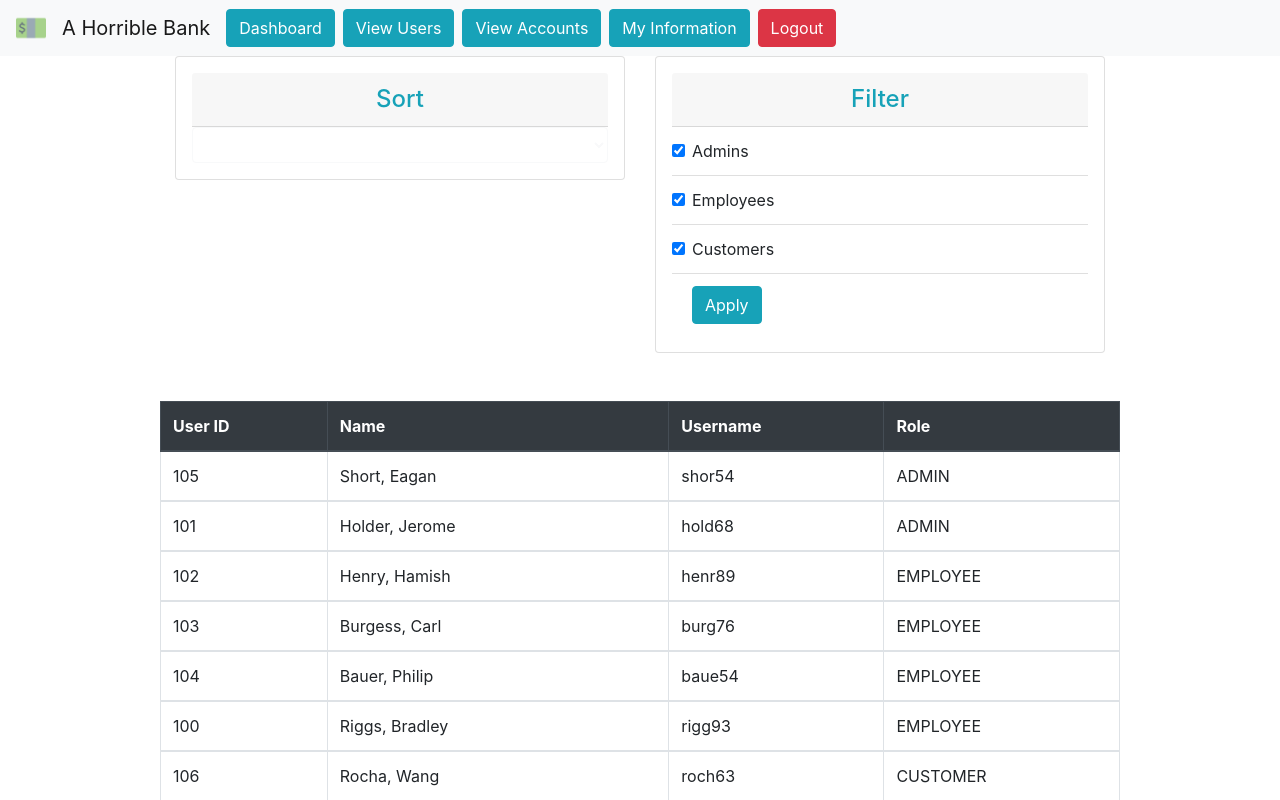
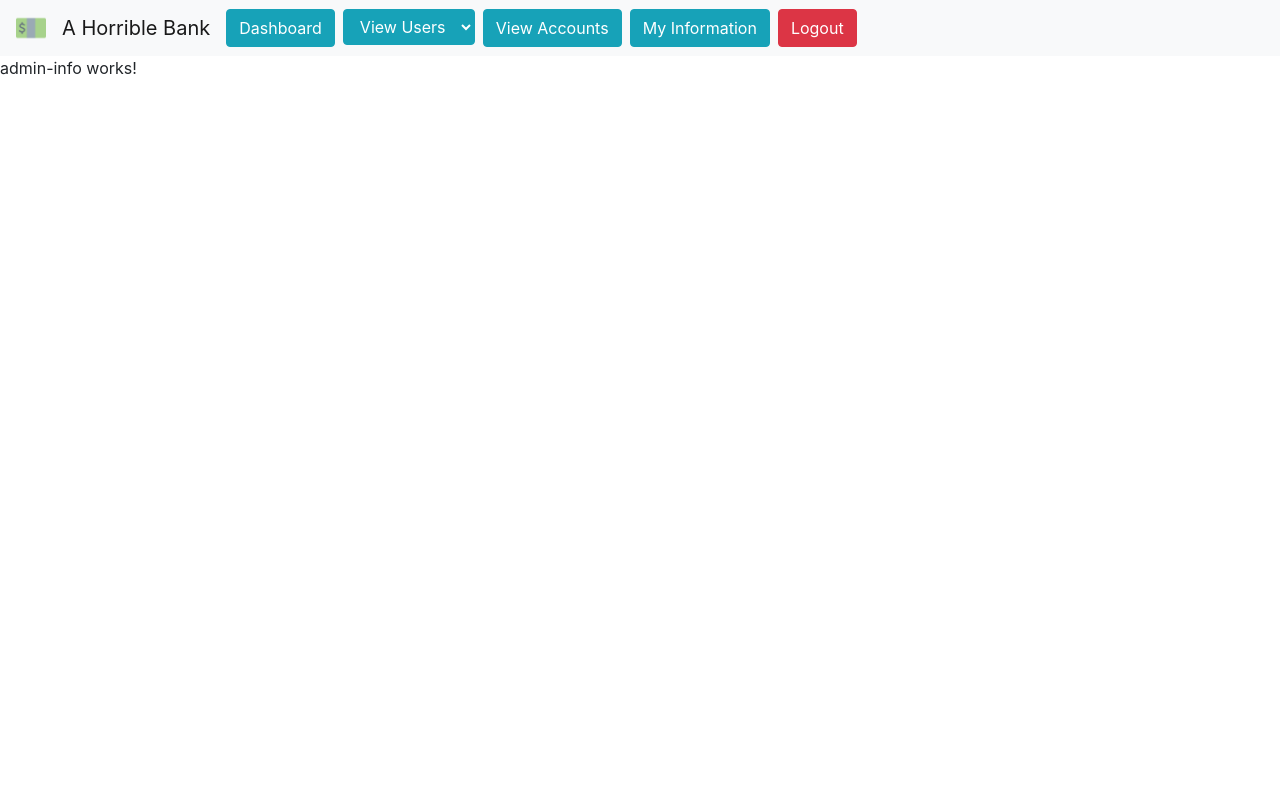
Before and after one commit to bescoto98/bankv2, an Angular app: page /a/user in a window 1280 px wide. Shown: the top 800 px of the page. Built offline with nearby package versions, Linux system fonts and the light colour scheme.

Commit message:
fixed stuff

```diff
--- a/src/app/admin/admin-nav/admin-nav.component.html
+++ b/src/app/admin/admin-nav/admin-nav.component.html
@@ -7,7 +7,13 @@
         <button type="button" name="button" class="btn btn-info mr-2" (click)="goDash()">Dashboard</button>
       </li>
       <li class="nav-item">
-        <button type="button" name="button" class="btn btn-info mr-2" (click)="goUsers()">View Users</button>
+        <!-- <button type="button" name="button" class="btn btn-info mr-2" (click)="goUsers()">View Users</button> -->
+        <select class="btn btn-info dropdown-toggle mr-2">
+          <!-- <option *ngFor="let s of sortByValues" [ngValue]="s.val">{{s.type}}</option> -->
+          <option disabled selected>View Users</option>
+          <option (click)="goUsers('e')">Employees</option>
+          <option (click)="goUsers('c')">Customers</option>
+      </select>
       </li>
       <li class="nav-item">
         <button type="button" name="button" class="btn btn-info mr-2" (click)="goAccounts()">View Accounts</button>
--- a/src/app/admin/admin-nav/admin-nav.component.ts
+++ b/src/app/admin/admin-nav/admin-nav.component.ts
@@ -14,12 +14,13 @@ export class AdminNavComponent implements OnInit {
   }
 
   goDash() {
-    this.router.navigate(['a','dashboard']);
+    this.router.navigate(['a']);
 
   }
 
-  goUsers() {
-    this.router.navigate(['a','user']);
+  goUsers(usertype:string) {
+    // this.router.navigate(['a','user']);
+    this.router.navigate(['a/user',usertype]);
   }
 
   goAccounts() {
--- a/src/app/admin/admin-routing.module.ts
+++ b/src/app/admin/admin-routing.module.ts
@@ -13,8 +13,7 @@ const adminRoutes: Routes = [
     children:
     [
       { path: '', component: AdminDashComponent },
-      { path: 'user', component: AdminUsersComponent },
-          // children: [ path: ':id', component]},
+      { path: 'user/:utype', component: AdminUsersComponent },
       { path: 'account', component: AdminAccountsComponent },
       { path: ':id', component: AdminInfoComponent }
     ]
--- a/src/app/admin/admin-users/admin-users.component.html
+++ b/src/app/admin/admin-users/admin-users.component.html
@@ -1,46 +1,14 @@
 <!-- filters -->
-<div class="row mx-auto w-75">
-  <div class="col-sm-6">
+<div class="mx-auto w-50 m-2">
+
   <!-- sort -->
   <div class="card p-3 text-center">
     <h4 class="card-header text-info">Sort</h4>
-        <select class="btn btn-outline-light dropdown-toggle" [(ngModel)]="sortBy" (change)="goSort()">
+      <select class="btn btn-outline-light dropdown-toggle m-2" [(ngModel)]="sortBy" (change)="goSort()">
         <option *ngFor="let s of sortByValues" [ngValue]="s.val">{{s.type}}</option>
     </select>
   </div>
-  </div>
-  <div class="col-sm-6">
-    <!-- filter -->
-    <div class="card p-3">
-      <h4 class="card-header text-info text-center">Filter</h4>
-      <!-- <div class="card-body"> -->
-        <ul class="list-group list-group-flush text-left">
-          <li class="list-group-item">
-            <!-- admin -->
-            <input class="form-check-input" type="checkbox" id="adminCheck" [(ngModel)]="showAdmins">
-            <label class="form-check-label" for="adminCheck">
-              Admins</label>
-          </li>
-          <li class="list-group-item">
-            <!-- Employee -->
-            <input class="form-check-input" type="checkbox" id="employeeCheck" [(ngModel)]="showEmployees">
-            <label class="form-check-label" for="employeeCheck">
-              Employees</label>
-          </li>
-          <li class="list-group-item">
-            <!-- customer -->
-            <input class="form-check-input" type="checkbox" id="customerCheck" [(ngModel)]="showCustomers">
-            <label class="form-check-label" for="customerCheck">
-              Customers</label>
-          </li>
-          <!-- apply button -->
-          <li class="list-group-item">
-            <button type="button" name="button" class="btn btn-info" (click)="filterUsers()">Apply</button>
-          </li>
-        </ul>
-      <!-- </div> -->
-    </div>
-  </div>
+
 </div>
 <!-- table -->
 <table class="table table-bordered w-75 m-5 mx-auto">
@@ -52,10 +20,12 @@
       <th scope="col">Role</th>
     </tr>
   </thead>
-  <tbody *ngFor="let user of fakeUsers">
+  <tbody *ngFor="let user of listDisplayed">
+    <tr>
       <td>{{user.userid}}</td>
       <td>{{user.lastname}}, {{user.firstname}}</td>
       <td>{{user.username}}</td>
       <td>{{user.role}}</td>
+    </tr>
   </tbody>
 </table>
--- a/src/app/admin/admin-users/admin-users.component.ts
+++ b/src/app/admin/admin-users/admin-users.component.ts
@@ -1,5 +1,5 @@
 import { Component, OnInit } from '@angular/core';
-// import { SortingService } from '@service/sorting.service';
+import { ActivatedRoute } from '@angular/router';
 
 @Component({
   selector: 'app-admin-users',
@@ -8,24 +8,15 @@ import { Component, OnInit } from '@angular/core';
 })
 export class AdminUsersComponent implements OnInit {
 
-  fakeUsers =
-    [
-      {
-          "userid": 105,
-          "firstname": "Eagan",
-          "lastname": "Short",
-          "username": "shor54",
-          "password": "password",
-          "role": "ADMIN"
-      },
-      {
-          "userid": 101,
-          "firstname": "Jerome",
-          "lastname": "Holder",
-          "username": "hold68",
-          "password": "password",
-          "role": "ADMIN"
-      },
+  usertype;
+
+  sortBy;
+  sortByValues = [
+    { "val": 1, "type": "ID" },
+    { "val": 2, "type": "Name" }
+  ];
+
+  employees = [
     {
         "userid": 102,
         "firstname": "Hamish",
@@ -51,13 +42,24 @@ export class AdminUsersComponent implements OnInit {
         "role": "EMPLOYEE"
     },
     {
-          "userid": 100,
+        "userid": 105,
         "firstname": "Bradley",
         "lastname": "Riggs",
         "username": "rigg93",
         "password": "password",
         "role": "EMPLOYEE"
     },
+    {
+        "userid": 112,
+        "firstname": "Ellen",
+        "lastname": "Veras",
+        "username": "veras123",
+        "password": "password",
+        "role": "EMPLOYEE"
+    }
+  ];
+
+  customers = [
     {
         "userid": 106,
         "firstname": "Wang",
@@ -107,22 +109,6 @@ export class AdminUsersComponent implements OnInit {
         "role": "CUSTOMER"
     },
     {
-          "userid": 112,
-          "firstname": "Ellen",
-          "lastname": "Veras",
-          "username": "veras123",
-          "password": "password",
-          "role": "EMPLOYEE"
-      },
-      {
-          "userid": 113,
-          "firstname": "John",
-          "lastname": "Doe",
-          "username": "jdoe",
-          "password": "password",
-          "role": "ADMIN"
-      },
-      {
         "userid": 114,
         "firstname": "Steven",
         "lastname": "Oregano",
@@ -132,31 +118,37 @@ export class AdminUsersComponent implements OnInit {
     }
   ];
 
-  showAdmins: boolean = true;
-  showEmployees: boolean = true;
-  showCustomers: boolean = true;
+  listDisplayed;
 
-  sortBy;
-  sortByValues = [
-    { "val": 1, "type": "ID" },
-    { "val": 2, "type": "Name" },
-    { "val": 3, "type": "Role" }
-  ];
-  constructor() { }
+  constructor( private route: ActivatedRoute)
+  { this.route.params.subscribe( params => this.usertype = params.utype ); }
 
   ngOnInit(): void {
+    // console.log(this.usertype);
+
+    switch (this.usertype) {
+      case "e":
+        this.listDisplayed = this.employees;
+        break;
+      case "c":
+        this.listDisplayed = this.customers;
+        break;
+    }
+
   }
 
   goSort() {
-    // console.log(this.sortBy);
-    // this.fakeUsers = this.sortingservice.sortUsersById(this.fakeUsers);
-    // console.log(this.fakeUsers);
-    // console.log(this.fakeUsers.sort((a,b) => (a.lastname > b.lastname) ? 1: -1));
-    console.log(this.fakeUsers.sort((a,b) => (a.role > b.role) ? 1: -1));
+
+    switch(this.sortBy){
+      case 1:
+        this.listDisplayed.sort((a,b) => (a.userid > b.userid) ? 1: -1);
+        break;
+      case 2:
+        this.listDisplayed.sort((a,b) => (a.lastname > b.lastname) ? 1: -1);
+        break;
     }
 
-  filterUsers() {
-    console.log("e:" + this.showEmployees);
-    console.log("c:" + this.showCustomers);
+    // console.log(this.fakeUsers.sort((a,b) => (a.lastname > b.lastname) ? 1: -1));
+    // console.log(this.fakeUsers.sort((a,b) => (a.role > b.role) ? 1: -1));
   }
 }
```
Lines whose indentation alone changed are shown as unchanged.
